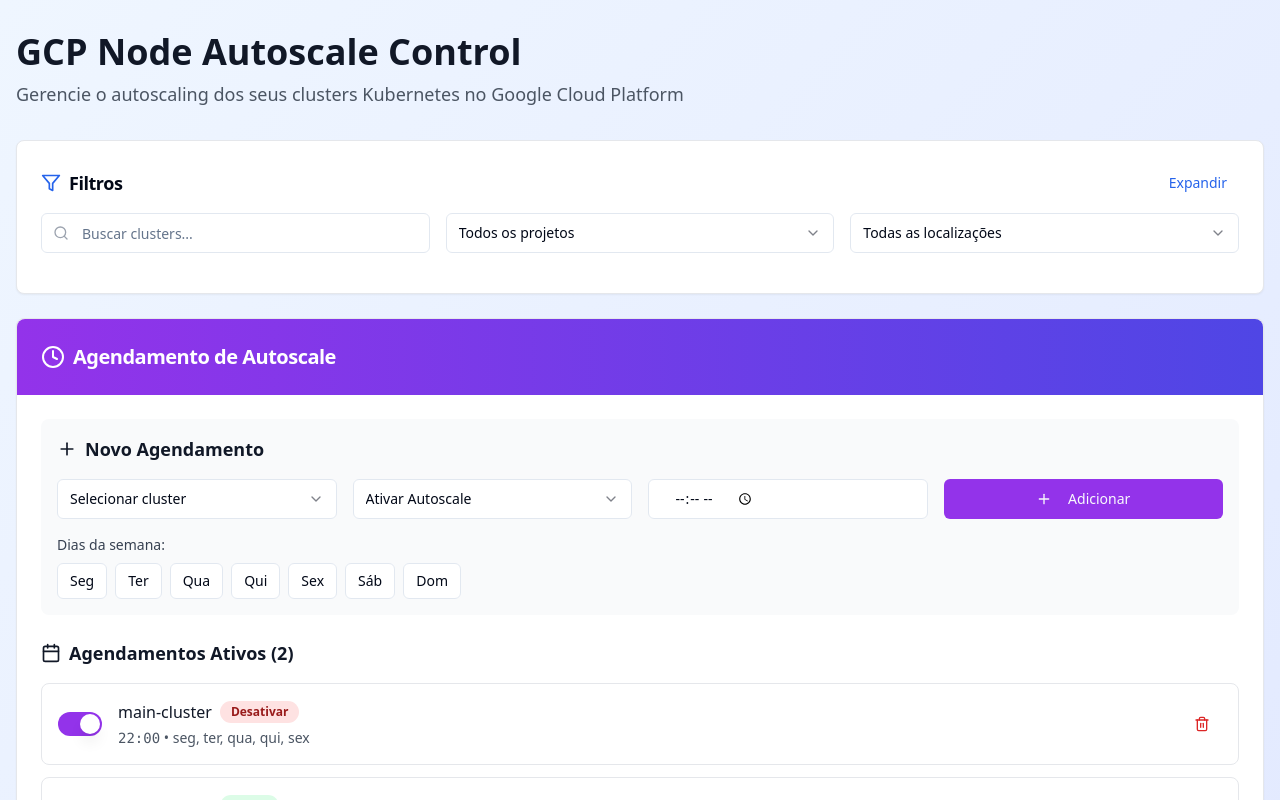
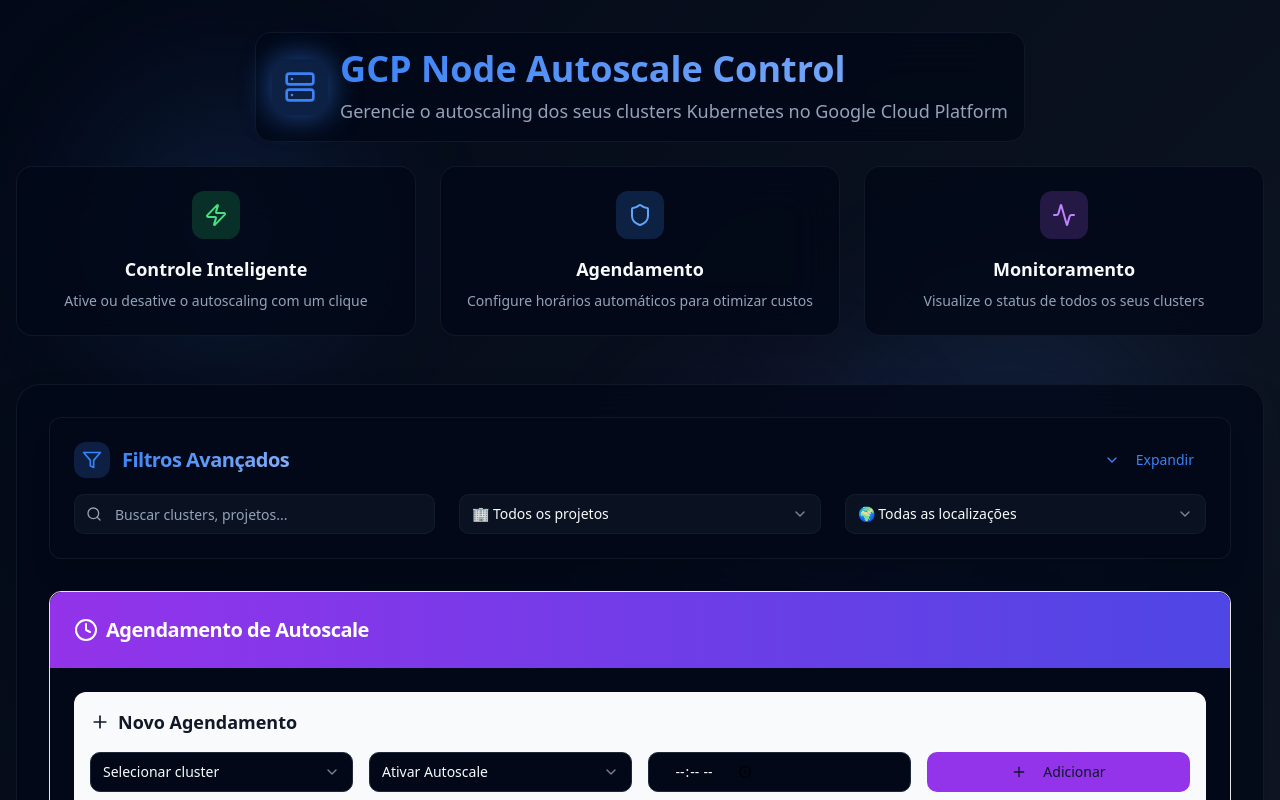
Before and after one commit to juniorflax/cluster-scale-control-hub, a React (Vite) app: page / in a window 1280 px wide. Shown: the top 800 px of the page. Built offline with nearby package versions, Linux system fonts and the light colour scheme.

Commit message:
feat: Implement dark mode and modern template
-   Updated the application to use dark mode.
-   Applied a modern template for improved UI/UX.

```diff
--- a/src/components/FilterPanel.tsx
+++ b/src/components/FilterPanel.tsx
@@ -5,7 +5,7 @@ import { Input } from '@/components/ui/input';
 import { Select, SelectContent, SelectItem, SelectTrigger, SelectValue } from '@/components/ui/select';
 import { Badge } from '@/components/ui/badge';
 import { Button } from '@/components/ui/button';
-import { Filter, X, Search } from 'lucide-react';
+import { Filter, X, Search, ChevronDown, ChevronUp } from 'lucide-react';
 
 interface FilterState {
   search: string;
@@ -44,101 +44,115 @@ export function FilterPanel({ filters, onFiltersChange, projects, locations }: F
   };
 
   return (
-    <Card className="mb-6 shadow-sm border-gray-200">
-      <CardHeader className="pb-3">
+    <Card className="mb-8 glass-effect border-border/50 shadow-xl">
+      <CardHeader className="pb-4">
         <div className="flex items-center justify-between">
-          <CardTitle className="flex items-center gap-2 text-lg">
-            <Filter className="w-5 h-5 text-blue-600" />
-            Filtros
+          <CardTitle className="flex items-center gap-3 text-xl">
+            <div className="p-2 bg-primary/20 rounded-lg">
+              <Filter className="w-5 h-5 text-primary" />
+            </div>
+            <span className="text-gradient">Filtros Avançados</span>
             {getActiveFiltersCount() > 0 && (
-              <Badge variant="secondary" className="bg-blue-100 text-blue-700">
-                {getActiveFiltersCount()}
+              <Badge variant="secondary" className="bg-primary/20 text-primary border-primary/30 animate-pulse">
+                {getActiveFiltersCount()} ativo{getActiveFiltersCount() > 1 ? 's' : ''}
               </Badge>
             )}
           </CardTitle>
-          <div className="flex items-center gap-2">
+          <div className="flex items-center gap-3">
             {getActiveFiltersCount() > 0 && (
               <Button
                 variant="ghost"
                 size="sm"
                 onClick={clearFilters}
-                className="text-gray-500 hover:text-gray-700"
+                className="text-muted-foreground hover:text-destructive hover:bg-destructive/10 transition-colors"
               >
-                <X className="w-4 h-4 mr-1" />
-                Limpar
+                <X className="w-4 h-4 mr-2" />
+                Limpar Filtros
               </Button>
             )}
             <Button
               variant="ghost"
               size="sm"
               onClick={() => setIsExpanded(!isExpanded)}
-              className="text-blue-600 hover:text-blue-700"
+              className="text-primary hover:text-primary/80 hover:bg-primary/10 transition-colors"
             >
-              {isExpanded ? 'Recolher' : 'Expandir'}
+              {isExpanded ? (
+                <>
+                  <ChevronUp className="w-4 h-4 mr-2" />
+                  Recolher
+                </>
+              ) : (
+                <>
+                  <ChevronDown className="w-4 h-4 mr-2" />
+                  Expandir
+                </>
+              )}
             </Button>
           </div>
         </div>
       </CardHeader>
 
-      <CardContent className="pt-0">
-        <div className="grid grid-cols-1 md:grid-cols-2 lg:grid-cols-3 gap-4 mb-4">
-          <div className="relative">
-            <Search className="absolute left-3 top-1/2 transform -translate-y-1/2 text-gray-400 w-4 h-4" />
+      <CardContent className="pt-0 space-y-6">
+        {/* Primary filters - always visible */}
+        <div className="grid grid-cols-1 md:grid-cols-2 lg:grid-cols-3 gap-6">
+          <div className="relative group">
+            <Search className="absolute left-3 top-1/2 transform -translate-y-1/2 text-muted-foreground w-4 h-4 group-hover:text-primary transition-colors" />
             <Input
-              placeholder="Buscar clusters..."
+              placeholder="Buscar clusters, projetos..."
               value={filters.search}
               onChange={(e) => updateFilter('search', e.target.value)}
-              className="pl-10"
+              className="pl-10 bg-muted/30 border-border/50 focus:border-primary/50 focus:bg-muted/50 transition-all"
             />
           </div>
 
           <Select value={filters.project} onValueChange={(value) => updateFilter('project', value)}>
-            <SelectTrigger>
+            <SelectTrigger className="bg-muted/30 border-border/50 focus:border-primary/50 hover:bg-muted/50 transition-all">
               <SelectValue placeholder="Selecionar projeto" />
             </SelectTrigger>
-            <SelectContent>
-              <SelectItem value="all">Todos os projetos</SelectItem>
+            <SelectContent className="bg-card/95 backdrop-blur-xl border-border/50">
+              <SelectItem value="all">🏢 Todos os projetos</SelectItem>
               {projects.map((project) => (
-                <SelectItem key={project} value={project}>{project}</SelectItem>
+                <SelectItem key={project} value={project}>📁 {project}</SelectItem>
               ))}
             </SelectContent>
           </Select>
 
           <Select value={filters.location} onValueChange={(value) => updateFilter('location', value)}>
-            <SelectTrigger>
+            <SelectTrigger className="bg-muted/30 border-border/50 focus:border-primary/50 hover:bg-muted/50 transition-all">
               <SelectValue placeholder="Selecionar localização" />
             </SelectTrigger>
-            <SelectContent>
-              <SelectItem value="all">Todas as localizações</SelectItem>
+            <SelectContent className="bg-card/95 backdrop-blur-xl border-border/50">
+              <SelectItem value="all">🌍 Todas as localizações</SelectItem>
               {locations.map((location) => (
-                <SelectItem key={location} value={location}>{location}</SelectItem>
+                <SelectItem key={location} value={location}>📍 {location}</SelectItem>
               ))}
             </SelectContent>
           </Select>
         </div>
 
+        {/* Secondary filters - expandable */}
         {isExpanded && (
-          <div className="grid grid-cols-1 md:grid-cols-2 gap-4 pt-4 border-t border-gray-200">
+          <div className="grid grid-cols-1 md:grid-cols-2 gap-6 pt-6 border-t border-border/30 animate-accordion-down">
             <Select value={filters.status} onValueChange={(value) => updateFilter('status', value)}>
-              <SelectTrigger>
+              <SelectTrigger className="bg-muted/30 border-border/50 focus:border-primary/50 hover:bg-muted/50 transition-all">
                 <SelectValue placeholder="Status do cluster" />
               </SelectTrigger>
-              <SelectContent>
-                <SelectItem value="all">Todos os status</SelectItem>
-                <SelectItem value="running">Executando</SelectItem>
-                <SelectItem value="updating">Atualizando</SelectItem>
-                <SelectItem value="error">Erro</SelectItem>
+              <SelectContent className="bg-card/95 backdrop-blur-xl border-border/50">
+                <SelectItem value="all">📊 Todos os status</SelectItem>
+                <SelectItem value="running">✅ Executando</SelectItem>
+                <SelectItem value="updating">🔄 Atualizando</SelectItem>
+                <SelectItem value="error">❌ Erro</SelectItem>
               </SelectContent>
             </Select>
 
             <Select value={filters.autoscaleEnabled} onValueChange={(value) => updateFilter('autoscaleEnabled', value)}>
-              <SelectTrigger>
+              <SelectTrigger className="bg-muted/30 border-border/50 focus:border-primary/50 hover:bg-muted/50 transition-all">
                 <SelectValue placeholder="Status do autoscale" />
               </SelectTrigger>
-              <SelectContent>
-                <SelectItem value="all">Todos</SelectItem>
-                <SelectItem value="enabled">Autoscale ativo</SelectItem>
-                <SelectItem value="disabled">Autoscale inativo</SelectItem>
+              <SelectContent className="bg-card/95 backdrop-blur-xl border-border/50">
+                <SelectItem value="all">⚙️ Todos</SelectItem>
+                <SelectItem value="enabled">🚀 Autoscale ativo</SelectItem>
+                <SelectItem value="disabled">⏸️ Autoscale inativo</SelectItem>
               </SelectContent>
             </Select>
           </div>
--- a/src/index.css
+++ b/src/index.css
@@ -1,57 +1,10 @@
+
 @tailwind base;
 @tailwind components;
 @tailwind utilities;
 
 @layer base {
   :root {
-    --background: 0 0% 100%;
-    --foreground: 222.2 84% 4.9%;
-
-    --card: 0 0% 100%;
-    --card-foreground: 222.2 84% 4.9%;
-
-    --popover: 0 0% 100%;
-    --popover-foreground: 222.2 84% 4.9%;
-
-    --primary: 222.2 47.4% 11.2%;
-    --primary-foreground: 210 40% 98%;
-
-    --secondary: 210 40% 96.1%;
-    --secondary-foreground: 222.2 47.4% 11.2%;
-
-    --muted: 210 40% 96.1%;
-    --muted-foreground: 215.4 16.3% 46.9%;
-
-    --accent: 210 40% 96.1%;
-    --accent-foreground: 222.2 47.4% 11.2%;
-
-    --destructive: 0 84.2% 60.2%;
-    --destructive-foreground: 210 40% 98%;
-
-    --border: 214.3 31.8% 91.4%;
-    --input: 214.3 31.8% 91.4%;
-    --ring: 222.2 84% 4.9%;
-
-    --radius: 0.5rem;
-
-    --sidebar-background: 0 0% 98%;
-
-    --sidebar-foreground: 240 5.3% 26.1%;
-
-    --sidebar-primary: 240 5.9% 10%;
-
-    --sidebar-primary-foreground: 0 0% 98%;
-
-    --sidebar-accent: 240 4.8% 95.9%;
-
-    --sidebar-accent-foreground: 240 5.9% 10%;
-
-    --sidebar-border: 220 13% 91%;
-
-    --sidebar-ring: 217.2 91.2% 59.8%;
-  }
-
-  .dark {
     --background: 222.2 84% 4.9%;
     --foreground: 210 40% 98%;
 
@@ -61,7 +14,7 @@
     --popover: 222.2 84% 4.9%;
     --popover-foreground: 210 40% 98%;
 
-    --primary: 210 40% 98%;
+    --primary: 217.2 91.2% 59.8%;
     --primary-foreground: 222.2 47.4% 11.2%;
 
     --secondary: 217.2 32.6% 17.5%;
@@ -78,14 +31,17 @@
 
     --border: 217.2 32.6% 17.5%;
     --input: 217.2 32.6% 17.5%;
-    --ring: 212.7 26.8% 83.9%;
-    --sidebar-background: 240 5.9% 10%;
-    --sidebar-foreground: 240 4.8% 95.9%;
-    --sidebar-primary: 224.3 76.3% 48%;
-    --sidebar-primary-foreground: 0 0% 100%;
-    --sidebar-accent: 240 3.7% 15.9%;
-    --sidebar-accent-foreground: 240 4.8% 95.9%;
-    --sidebar-border: 240 3.7% 15.9%;
+    --ring: 217.2 91.2% 59.8%;
+
+    --radius: 0.75rem;
+
+    --sidebar-background: 222.2 84% 4.9%;
+    --sidebar-foreground: 210 40% 98%;
+    --sidebar-primary: 217.2 91.2% 59.8%;
+    --sidebar-primary-foreground: 222.2 47.4% 11.2%;
+    --sidebar-accent: 217.2 32.6% 17.5%;
+    --sidebar-accent-foreground: 210 40% 98%;
+    --sidebar-border: 217.2 32.6% 17.5%;
     --sidebar-ring: 217.2 91.2% 59.8%;
   }
 }
@@ -97,5 +53,66 @@
 
   body {
     @apply bg-background text-foreground;
+    font-feature-settings: "rlig" 1, "calt" 1;
   }
 }
+
+@layer components {
+  .glass-effect {
+    @apply bg-card/80 backdrop-blur-xl border border-border/50;
+  }
+
+  .gradient-bg {
+    background: linear-gradient(135deg, hsl(var(--background)) 0%, hsl(217.2 32.6% 12%) 100%);
+  }
+
+  .text-gradient {
+    background: linear-gradient(135deg, hsl(var(--primary)) 0%, hsl(217.2 91.2% 75%) 100%);
+    -webkit-background-clip: text;
+    -webkit-text-fill-color: transparent;
+    background-clip: text;
+  }
+
+  .animate-float {
+    animation: float 6s ease-in-out infinite;
+  }
+
+  .animate-glow {
+    animation: glow 2s ease-in-out infinite alternate;
+  }
+}
+
+@keyframes float {
+  0%, 100% {
+    transform: translateY(0px);
+  }
+  50% {
+    transform: translateY(-10px);
+  }
+}
+
+@keyframes glow {
+  from {
+    box-shadow: 0 0 20px hsl(var(--primary) / 0.3);
+  }
+  to {
+    box-shadow: 0 0 30px hsl(var(--primary) / 0.6);
+  }
+}
+
+/* Scrollbar styling */
+::-webkit-scrollbar {
+  width: 8px;
+}
+
+::-webkit-scrollbar-track {
+  @apply bg-muted/30;
+}
+
+::-webkit-scrollbar-thumb {
+  @apply bg-muted rounded-full;
+}
+
+::-webkit-scrollbar-thumb:hover {
+  @apply bg-muted-foreground/50;
+}
--- a/src/pages/Index.tsx
+++ b/src/pages/Index.tsx
@@ -1,20 +1,73 @@
 
 import { useState } from 'react';
 import { AutoscaleControlPanel } from '@/components/AutoscaleControlPanel';
+import { Server, Zap, Shield, Activity } from 'lucide-react';
 
 const Index = () => {
   return (
-    <div className="min-h-screen bg-gradient-to-br from-blue-50 to-indigo-100">
-      <div className="container mx-auto px-4 py-8">
-        <div className="mb-8">
-          <h1 className="text-4xl font-bold text-gray-900 mb-2">
-            GCP Node Autoscale Control
-          </h1>
-          <p className="text-lg text-gray-600">
-            Gerencie o autoscaling dos seus clusters Kubernetes no Google Cloud Platform
-          </p>
+    <div className="min-h-screen gradient-bg">
+      {/* Background decorative elements */}
+      <div className="absolute inset-0 overflow-hidden pointer-events-none">
+        <div className="absolute top-20 left-20 w-72 h-72 bg-primary/10 rounded-full blur-3xl animate-float"></div>
+        <div className="absolute bottom-32 right-20 w-96 h-96 bg-blue-500/10 rounded-full blur-3xl animate-float" style={{ animationDelay: '2s' }}></div>
+        <div className="absolute top-1/2 left-1/2 transform -translate-x-1/2 -translate-y-1/2 w-64 h-64 bg-purple-500/10 rounded-full blur-3xl animate-float" style={{ animationDelay: '4s' }}></div>
+      </div>
+
+      <div className="relative z-10 container mx-auto px-4 py-8">
+        {/* Header section */}
+        <div className="mb-12 text-center">
+          <div className="inline-flex items-center gap-3 mb-6 p-4 glass-effect rounded-2xl">
+            <div className="p-3 bg-primary/20 rounded-xl animate-glow">
+              <Server className="w-8 h-8 text-primary" />
+            </div>
+            <div className="text-left">
+              <h1 className="text-4xl font-bold text-gradient mb-2">
+                GCP Node Autoscale Control
+              </h1>
+              <p className="text-lg text-muted-foreground">
+                Gerencie o autoscaling dos seus clusters Kubernetes no Google Cloud Platform
+              </p>
+            </div>
+          </div>
+
+          {/* Feature cards */}
+          <div className="grid grid-cols-1 md:grid-cols-3 gap-6 mb-8">
+            <div className="glass-effect p-6 rounded-2xl hover:bg-card/90 transition-all duration-300 group">
+              <div className="p-3 bg-green-500/20 rounded-xl w-fit mx-auto mb-4 group-hover:scale-110 transition-transform">
+                <Zap className="w-6 h-6 text-green-400" />
+              </div>
+              <h3 className="font-semibold text-lg mb-2">Controle Inteligente</h3>
+              <p className="text-muted-foreground text-sm">
+                Ative ou desative o autoscaling com um clique
+              </p>
+            </div>
+
+            <div className="glass-effect p-6 rounded-2xl hover:bg-card/90 transition-all duration-300 group">
+              <div className="p-3 bg-blue-500/20 rounded-xl w-fit mx-auto mb-4 group-hover:scale-110 transition-transform">
+                <Shield className="w-6 h-6 text-blue-400" />
+              </div>
+              <h3 className="font-semibold text-lg mb-2">Agendamento</h3>
+              <p className="text-muted-foreground text-sm">
+                Configure horários automáticos para otimizar custos
+              </p>
+            </div>
+
+            <div className="glass-effect p-6 rounded-2xl hover:bg-card/90 transition-all duration-300 group">
+              <div className="p-3 bg-purple-500/20 rounded-xl w-fit mx-auto mb-4 group-hover:scale-110 transition-transform">
+                <Activity className="w-6 h-6 text-purple-400" />
+              </div>
+              <h3 className="font-semibold text-lg mb-2">Monitoramento</h3>
+              <p className="text-muted-foreground text-sm">
+                Visualize o status de todos os seus clusters
+              </p>
+            </div>
+          </div>
         </div>
-        <AutoscaleControlPanel />
+
+        {/* Main content */}
+        <div className="glass-effect rounded-3xl p-8 shadow-2xl">
+          <AutoscaleControlPanel />
+        </div>
       </div>
     </div>
   );
```
